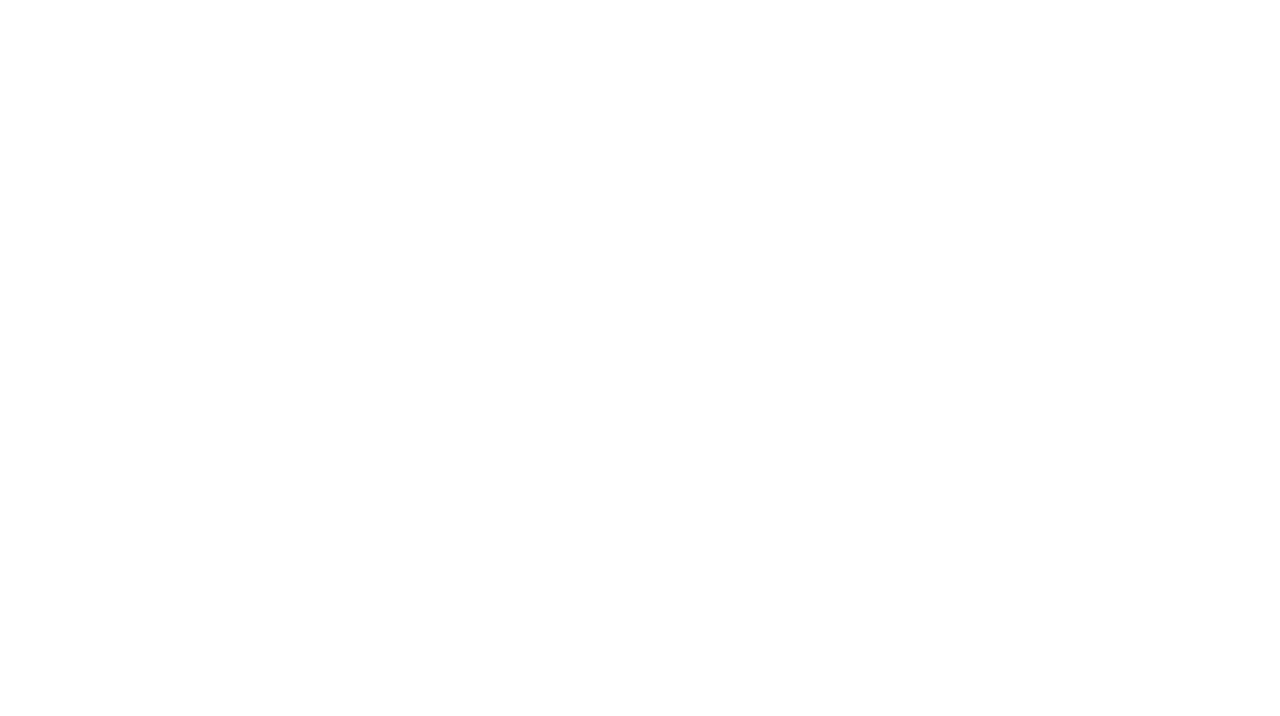
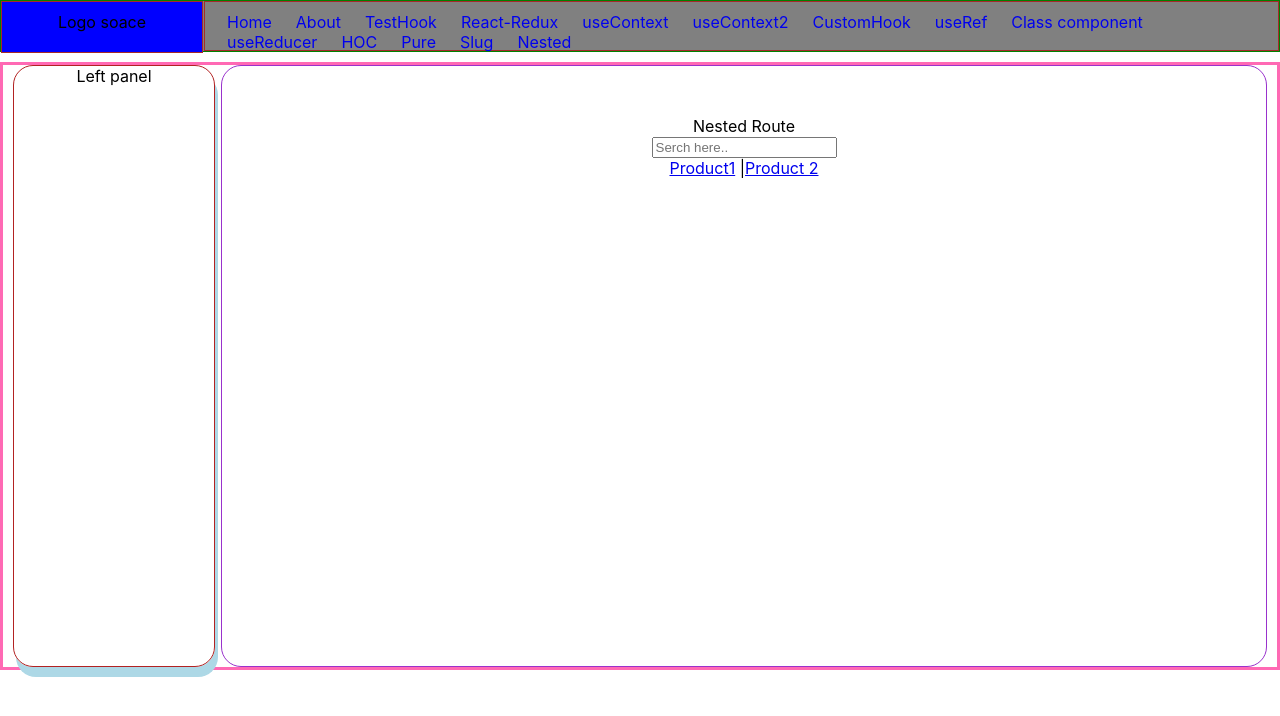
Before and after one commit to sandiplayek/react18, a React (Create React App) app: page /nested in a window 1280 px wide. Before the commit this address had no page. Shown: the top 716 px of the page. Built offline with nearby package versions, Linux system fonts and the light colour scheme.

Commit message:
Dynamic and nested route

```diff
--- a/src/App.js
+++ b/src/App.js
@@ -13,23 +13,32 @@ import Classcompo from './pages/Classcompo';
 import Reducerhook from './pages/Reducerhook';
 import Hoc from './pages/Hoc';
 import Pure from './pages/Pure';
+import Slug from './pages/Slug';
+import Nested from './pages/Nested';
+import Product1 from './pages/Components/Product1';
+import Product2 from './pages/Components/Product2';
 function App() {
   return (
     <div className="App">
     <BrowserRouter>
     <Routes>
     <Route path='/' element={<Home/>}/>
-    <Route path='/about' element={<About/>}/>
-    <Route path='/test' element={<Test/>}/>
-    <Route path='/redux' element={<Reduxx/>}/>
-    <Route path='/type' element={<Type />}/>
-    <Route path='/login' element={<Login />}/>
-    <Route path='/sandip' element={<Sandip />}/>
-    <Route path='/ref' element={<Ref></Ref>}/>
-    <Route path='/class' element={<Classcompo />}/>
-    <Route path='/reducer' element={<Reducerhook />}/>
-    <Route path='/hoc' element={<Hoc />}/>
-    <Route path='/pure' element={<Pure />}/>
+    <Route path='about' element={<About/>}/>
+    <Route path='test' element={<Test/>}/>
+    <Route path='redux' element={<Reduxx/>}/>
+    <Route path='type' element={<Type />}/>
+    <Route path='login' element={<Login />}/>
+    <Route path='sandip' element={<Sandip />}/>
+    <Route path='ref' element={<Ref></Ref>}/>
+    <Route path='class' element={<Classcompo />}/>
+    <Route path='reducer' element={<Reducerhook />}/>
+    <Route path='hoc' element={<Hoc />}/>
+    <Route path='pure' element={<Pure />}/>
+    <Route path='slug/*' element={<Slug />} />
+    <Route path='nested' element={<Nested />} >
+      <Route path='product1' element={<Product1 />}/>
+      <Route path='product2' element={<Product2 />}/>
+    </Route>
 
     </Routes>
     </BrowserRouter>
--- a/src/pages/Components/Navbar.js
+++ b/src/pages/Components/Navbar.js
@@ -10,16 +10,18 @@ export default function Navbar({currentPage=''})
             <ul className={navCSS.navUl}>
                 <li className={navCSS.navLi}><Link to="/">Home</Link></li>
                 <li className={navCSS.navLi}><Link to="/about">About</Link></li>
-                <li className={navCSS.navLi}><Link to={`/test`}>Test Hook</Link></li>
+                <li className={navCSS.navLi}><Link to={`/test`}>TestHook</Link></li>
                 <li className={navCSS.navLi}><Link to={`/redux`}>React-Redux</Link></li>
                 <li className={navCSS.navLi}><Link to={`/type`}>useContext</Link></li>
                 <li className={navCSS.navLi}><Link to={`/login`}>useContext2</Link></li>
-                <li className={navCSS.navLi}><Link to={`/sandip`}>Custom Hook</Link></li>
+                <li className={navCSS.navLi}><Link to={`/sandip`}>CustomHook</Link></li>
                 <li className={navCSS.navLi}><Link to={`/ref`}>useRef</Link></li>
                 <li className={navCSS.navLi}><Link to={`/class`}>Class component</Link></li>
                 <li className={navCSS.navLi}><Link to={`/reducer`}>useReducer</Link></li>
                 <li className={navCSS.navLi}><Link to={`/hoc`}>HOC</Link></li>
                 <li className={navCSS.navLi}><Link to={`/pure`}>Pure</Link></li>
+                <li className={navCSS.navLi}><Link to={`/slug/1/5`}>Slug</Link></li>
+                <li className={navCSS.navLi}><Link to={`/nested`}>Nested</Link></li>
 
             </ul>
         </div>
--- /dev/null
+++ b/src/pages/Components/Product1.js
@@ -0,0 +1,11 @@
+import React from 'react';
+
+const Product1 = () => {
+    return (
+        <div>
+          Product1 Page Content
+        </div>
+    );
+};
+
+export default Product1;
--- /dev/null
+++ b/src/pages/Components/Product2.js
@@ -0,0 +1,11 @@
+import React from 'react';
+
+const Product2 = () => {
+    return (
+        <div>
+            Product2 Page Content
+        </div>
+    );
+};
+
+export default Product2;
--- /dev/null
+++ b/src/pages/Nested.js
@@ -0,0 +1,25 @@
+import React from 'react';
+import { Link, Outlet } from 'react-router-dom';
+import Navbar from './Components/Navbar';
+import Leftpanel from './Leftpanel';
+const Nested = props => {
+    return (<>
+        <Navbar />
+        <div className="parent after">
+            <Leftpanel />
+            <div className="bodyContent">
+            <div style={{paddingTop: '50px'}}>
+            <div>Nested Route</div>
+            <div><input name='search' placeholder='Serch here..' /></div>
+            <div>
+                <Link to={'product1'}>Product1</Link> |
+                <Link to={'product2'}>Product 2</Link></div>
+            </div>
+            <Outlet />
+        </div>
+        </div>
+
+        </>);
+};
+
+export default Nested;
--- /dev/null
+++ b/src/pages/Slug.js
@@ -0,0 +1,20 @@
+import { useParams } from "react-router-dom"
+import Navbar from "./Components/Navbar";
+import Leftpanel from "./Leftpanel";
+
+export default function Slug(){
+    let {id, val}= useParams();
+    return (<>
+    <Navbar />
+    <div className="parent after">
+        <Leftpanel />
+        <div className="bodyContent">
+        <div style={{paddingTop: '50px'}}>
+
+    Slug {id}--{val}
+    </div>
+    </div>
+    </div>
+
+    </>)
+}
```
